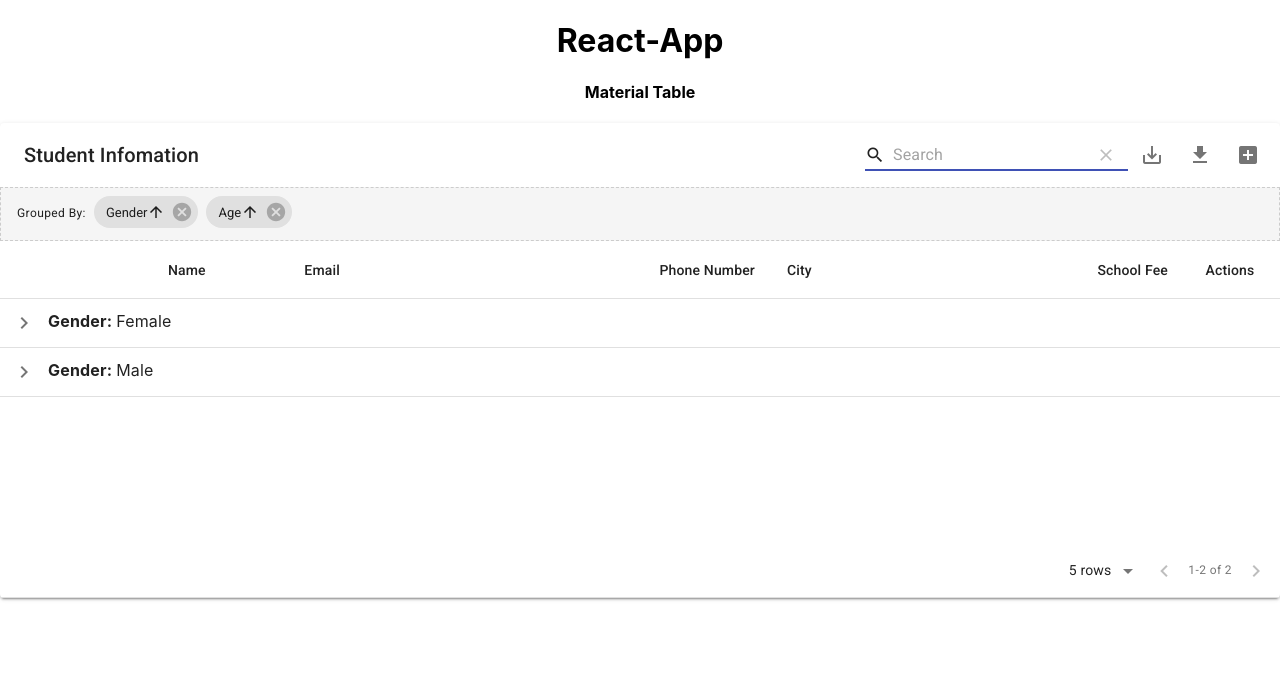
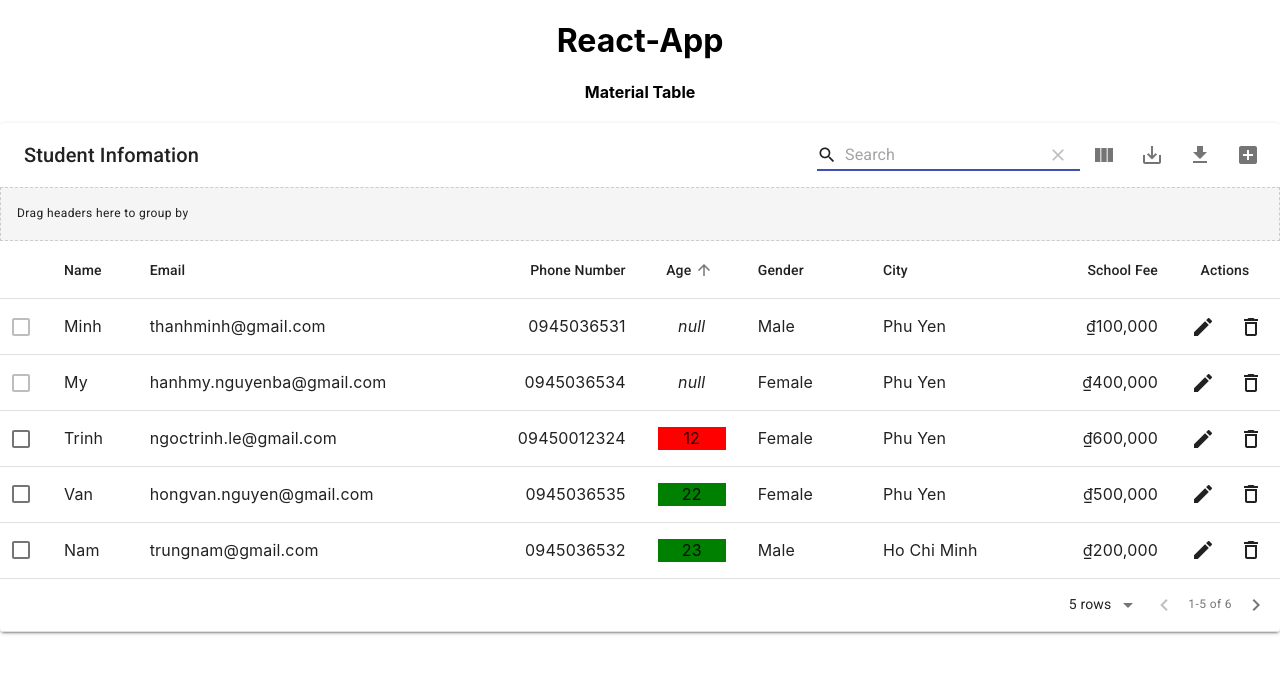
Before and after one commit to thanhminhspk05/learn-mui-table, a React (Create React App) app: page / in a window 1280 px wide. Shown: the top 674 px of the page. Built offline with nearby package versions, Linux system fonts and the light colour scheme.

Commit message:
custom cell render

```diff
--- a/src/App.js
+++ b/src/App.js
@@ -68,6 +68,7 @@
     {
       title: 'Age',
       field: 'age',
+      align: 'center',
       emptyValue: () => (
         <>
           <em>null</em>
@@ -76,9 +77,15 @@
       defaultSort: 'asc',
       searchable: false,
       export: false, // don't export this column
-      defaultGroupOrder: 1, // group 0, then group 1 || Gender -> Age
+      // defaultGroupOrder: 1, // group 0, then group 1 || Gender -> Age
+      render: (rowData) => <div style={{ backgroundColor: rowData.age >= 18 ? 'Green' : 'Red' }}>{rowData.age}</div>,
     },
-    { title: 'Gender', field: 'gender', lookup: { M: 'Male', F: 'Female' }, defaultGroupOrder: 0 },
+    {
+      title: 'Gender',
+      field: 'gender',
+      lookup: { M: 'Male', F: 'Female' },
+      // defaultGroupOrder: 0
+    },
     { title: 'City', field: 'city' },
     {
       title: 'School Fee',
@@ -153,6 +160,7 @@
             // color: 'primary',
           }),
           grouping: true, // group and drag header to box to group
+          columnsButton: true, // checkbox show or hide columns
         }}
       />
     </div>
```
